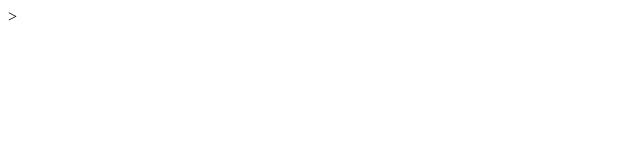
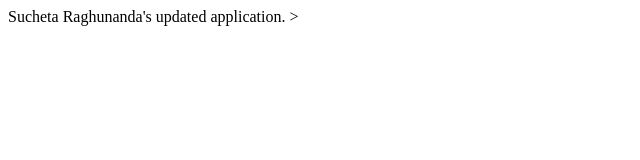
Before and after one commit to Such1602/MyFirstRepo, a plain HTML site: page index.html in a window 1280 px wide. Shown: the whole page, without its empty margins (0-640 px from the left). Drawn offline with Linux system fonts and the light colour scheme.

Commit message:
Update index.html

```diff
--- a/index.html
+++ b/index.html
@@ -4,6 +4,6 @@
 	<title>SUCHETA RAGHUNANDA</title>
 </head>
 <body>
-
+Sucheta Raghunanda's updated application.
 </body>
 </html>>
```
